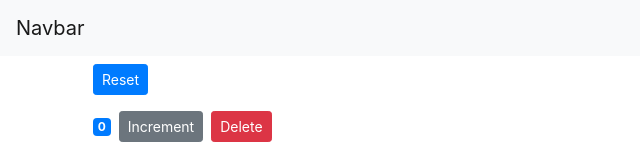
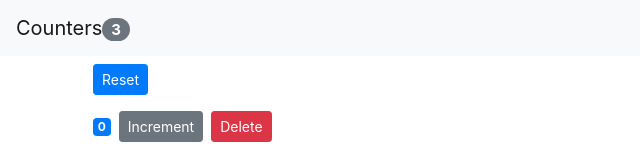
Before and after one commit to jamcry/react-counter-app, a React (Create React App) app: page / in a window 1280 px wide. Shown: the top 156 px of the page, without its empty margins (0-640 px from the left). Built offline with nearby package versions, Linux system fonts and the light colour scheme.

Commit message:
Move Counters state to App

```diff
--- a/src/App.js
+++ b/src/App.js
@@ -5,12 +5,50 @@
 import Counters from './components/counters';
 
 class App extends Component {
+  state = {
+    counters : [
+      {id: 1, value: 0},
+      {id: 2, value: 4},
+      {id: 3, value: 5},
+      {id: 4, value: 2}
+    ]
+  };
+
+  handleReset = () => {
+    const counters = this.state.counters.map(counter => {
+      counter.value = 0;
+      return counter;
+    });
+    this.setState({ counters });
+  };
+
+  handleIncrement = (counter) => {
+    const counters = [...this.state.counters]; // Clone the state's counters array
+    const index = counters.indexOf(counter); // Get the index of the clicked counter
+    counters[index] = { ...counter }; // Clone the clicked counter object
+    counters[index].value++;
+    this.setState({ counters });
+  };
+
+  handleDelete = (counterId) => {
+    // Filter the counters that will not be deleted
+    const counters = this.state.counters.filter(counter => (counter.id !== counterId));
+    this.setState({ counters });
+  };
+
   render() {
     return (
       <React.Fragment>
-        <NavBar />
+        <NavBar
+          totalCounters={this.state.counters.filter(c => c.value > 0).length}
+        />
         <main className="container">
-          <Counters />
+          <Counters
+            counters={this.state.counters}
+            onReset={this.handleReset}
+            onIncrement={this.handleIncrement}
+            onDelete={this.handleDelete}
+          />
         </main>
       </React.Fragment>
     );
--- a/src/components/counters.jsx
+++ b/src/components/counters.jsx
@@ -2,52 +2,21 @@
 import Counter from './counter'
 
 class Counters extends Component {
-  state = {
-    counters : [
-      {id: 1, value: 0},
-      {id: 2, value: 4},
-      {id: 3, value: 5},
-      {id: 4, value: 2}
-    ]
-  };
-
-  handleReset = () => {
-    const counters = this.state.counters.map(counter => {
-      counter.value = 0;
-      return counter;
-    });
-    this.setState({ counters });
-  };
-
-  handleIncrement = (counter) => {
-    const counters = [...this.state.counters]; // Clone the state's counters array
-    const index = counters.indexOf(counter); // Get the index of the clicked counter
-    counters[index] = { ...counter }; // Clone the clicked counter object
-    counters[index].value++;
-    this.setState({ counters });
-  };
-
-  handleDelete = (counterId) => {
-    // Filter the counters that will not be deleted
-    const counters = this.state.counters.filter(counter => (counter.id !== counterId));
-    this.setState({ counters });
-  };
-
   render() {
     return (
       <div>
         <button
           className="btn btn-primary btn-sm m-2"
-          onClick={this.handleReset}
+          onClick={this.props.onReset}
         >
         Reset
         </button>
-        {this.state.counters.map(counter => (
+        {this.props.counters.map(counter => (
           <Counter
             counter={counter}
             key={counter.id}
-            onIncrement={this.handleIncrement}
-            onDelete={this.handleDelete}
+            onIncrement={this.props.onIncrement}
+            onDelete={this.props.onDelete}
           />
         ))}
       </div>
--- a/src/components/navbar.jsx
+++ b/src/components/navbar.jsx
@@ -5,7 +5,12 @@
   render() {
     return (
       <nav className="navbar navbar-light bg-light">
-        <a className="navbar-brand" href="#">Navbar</a>
+        <a className="navbar-brand" href="#">
+        Counters
+        <span className="badge badge-pill badge-secondary">
+          {this.props.totalCounters}
+        </span>
+        </a>
       </nav>
     );
   }
```
